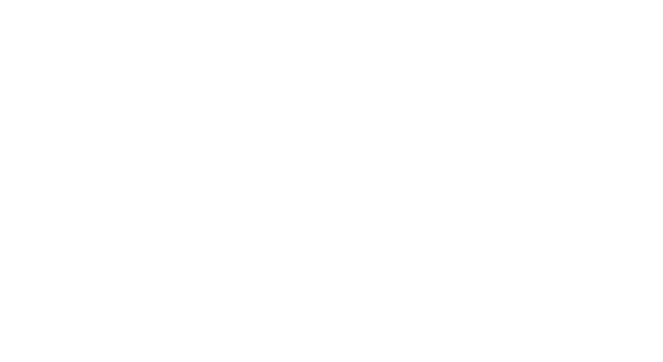
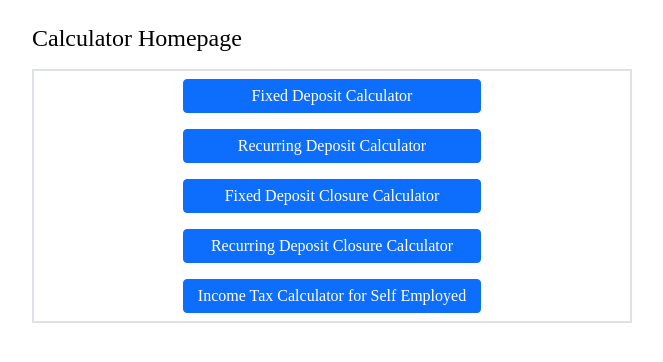
Before and after one commit to sk-282100/CalculatorAngularVersion1.0, an Angular app in the folder Calculator/: page / in a window 1280 px wide. Shown: the top 362 px of the page, without its empty margins (308-971 px from the left). Built offline with nearby package versions, Linux system fonts and the light colour scheme.

Commit message:
Routes--yogesh

```diff
--- /dev/null
+++ b/Calculator/src/app/HomePage/home-page/home-page.component.css
@@ -0,0 +1 @@
+@import "~bootstrap/dist/css/bootstrap.css"
--- /dev/null
+++ b/Calculator/src/app/HomePage/home-page/home-page.component.html
@@ -0,0 +1,41 @@
+
+    <div class="container w-50" style='padding: 1rem;'>
+        <div class="row">
+            <h4>Calculator Homepage</h4>
+        </div>
+
+        <div class='border border-2 mt-2'>
+            <div class="row">
+                <div class="col d-flex justify-content-center">
+                    <input class='btn btn-primary w-50 h-auto py-1 m-2' type='button' #btn1
+                        value='Fixed Deposit Calculator'>
+                </div>
+            </div>
+
+            <div class="row">
+                <div class="col d-flex justify-content-center">
+                    <input class='btn btn-primary w-50 h-auto py-1 m-2' (click)="recurringDepositeCalculator()" type='button' #btn2
+                        value='Recurring Deposit Calculator' >
+
+               </div>
+            </div>
+            <div class="row">
+                <div class="col d-flex justify-content-center">
+                    <input class='btn btn-primary w-50 h-auto py-1 m-2' type='button' #btn
+                        value='Fixed Deposit Closure Calculator'>
+                </div>
+            </div>
+            <div class="row">
+                <div class="col d-flex justify-content-center">
+                    <input class='btn btn-primary w-50 h-auto py-1 m-2' type='button' #btn4
+                        value='Recurring Deposit Closure Calculator'>
+                </div>
+            </div>
+            <div class="row">
+                <div class="col d-flex justify-content-center">
+                    <input class='btn btn-primary w-50 h-auto py-1 m-2' type='button' #btn5
+                        value='Income Tax Calculator for Self Employed'>
+                </div>
+            </div>
+        </div>
+    </div>
--- /dev/null
+++ b/Calculator/src/app/HomePage/home-page/home-page.component.ts
@@ -0,0 +1,18 @@
+import { Component, OnInit } from '@angular/core';
+import {  Router } from '@angular/router';
+
+@Component({
+  selector: 'app-home-page',
+  templateUrl: './home-page.component.html',
+  styleUrls: ['./home-page.component.css'],
+})
+export class HomePageComponent implements OnInit {
+  constructor(private route: Router) {}
+
+  ngOnInit(): void {}
+
+  recurringDepositeCalculator() {
+    this.route.navigate(['/ReccuringDepositeCalculator']);
+  }
+
+}
--- a/Calculator/src/app/RecurringDepositCalculator/recurring-deposit-calculator-component/recurring-deposit-calculator-component.component.html
+++ b/Calculator/src/app/RecurringDepositCalculator/recurring-deposit-calculator-component/recurring-deposit-calculator-component.component.html
@@ -4,7 +4,7 @@
     </div>
     <div class="rows container">
         <div class="col-12 float-lg-start border border-primary p-2 m-0 border-2">
-            <button class="btn btn-primary m-2"> Homepage </button>
+            <button class="btn btn-primary m-2" (click)='homePage()'> Homepage </button>
             <form>
                 <div>
                     <div class="container col-6 float-lg-start">
--- a/Calculator/src/app/RecurringDepositCalculator/recurring-deposit-calculator-component/recurring-deposit-calculator-component.component.ts
+++ b/Calculator/src/app/RecurringDepositCalculator/recurring-deposit-calculator-component/recurring-deposit-calculator-component.component.ts
@@ -1,5 +1,5 @@
 import { Component, OnInit } from '@angular/core';
-
+import {  Router } from '@angular/router';
 @Component({
   selector: 'app-recurring-deposit-calculator-component',
   templateUrl: './recurring-deposit-calculator-component.component.html',
@@ -7,9 +7,11 @@
 })
 export class RecurringDepositCalculatorComponentComponent implements OnInit {
 
-  constructor() { }
+  constructor(private route: Router) {}
 
   ngOnInit(): void {
   }
-
+  homePage() {
+    this.route.navigate([''])
+  }
 }
--- a/Calculator/src/app/app-routing.module.ts
+++ b/Calculator/src/app/app-routing.module.ts
@@ -1,9 +1,13 @@
 import { NgModule } from '@angular/core';
 import { RouterModule, Routes } from '@angular/router';
+import { HomePageComponent } from './HomePage/home-page/home-page.component';
 import { RecurringDepositCalculatorComponentComponent } from './RecurringDepositCalculator/recurring-deposit-calculator-component/recurring-deposit-calculator-component.component';
 import { RecurringDepositeClosureCalculatorComponent } from './RecurringDepositeClosureCalculator/recurring-deposite-closure-calculator/recurring-deposite-closure-calculator.component';
 
 const routes: Routes = [
+
+
+  {path:'',component:HomePageComponent},
   {path:'ReccuringDepositeCalculator',component:RecurringDepositCalculatorComponentComponent},
   {path:'RecurringDepositeClosureCalculator',component:RecurringDepositeClosureCalculatorComponent}
 ];
@@ -13,4 +17,4 @@
   exports: [RouterModule]
 })
 export class AppRoutingModule { }
-export const routingComponents = [RecurringDepositCalculatorComponentComponent,RecurringDepositeClosureCalculatorComponent]
+export const routingComponents = [RecurringDepositCalculatorComponentComponent,RecurringDepositeClosureCalculatorComponent,HomePageComponent]
--- a/Calculator/src/app/app.module.ts
+++ b/Calculator/src/app/app.module.ts
@@ -6,11 +6,13 @@
 import { FormsModule } from '@angular/forms';
 
 
+
 @NgModule({
   declarations: [
     AppComponent,
 
     routingComponents,
+
 
   ],
   imports: [
```
Also changed, not shown: Calculator/src/app/app.component.html (+0 -43 lines), Calculator/src/app/RecurringDepositeClosureCalculator/recurring-deposite-closure-calculator/recurring-deposite-closure-calculator.component.html (line endings or trailing spaces), 1 other file (tests, documents, lock files or other folders).
